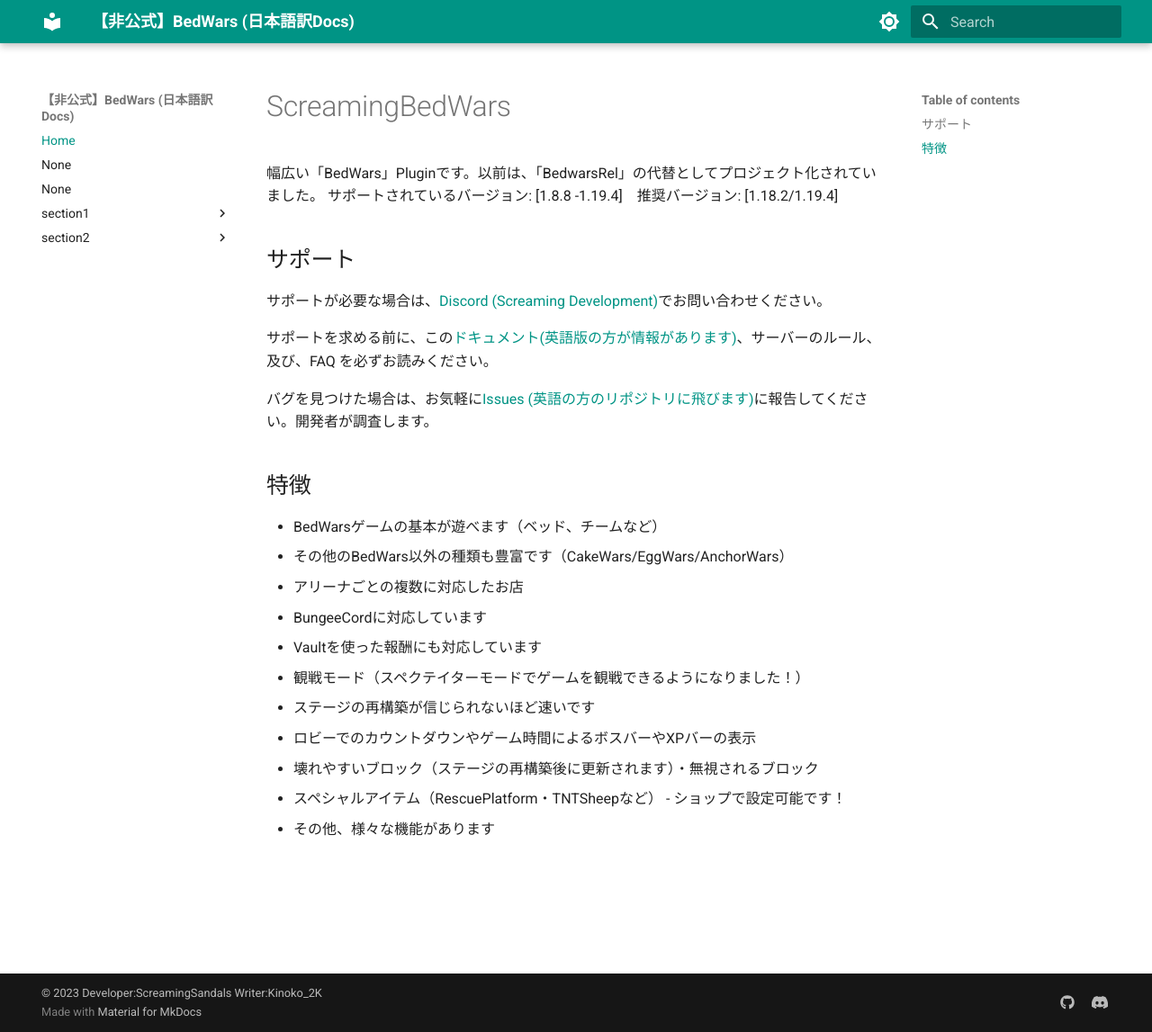
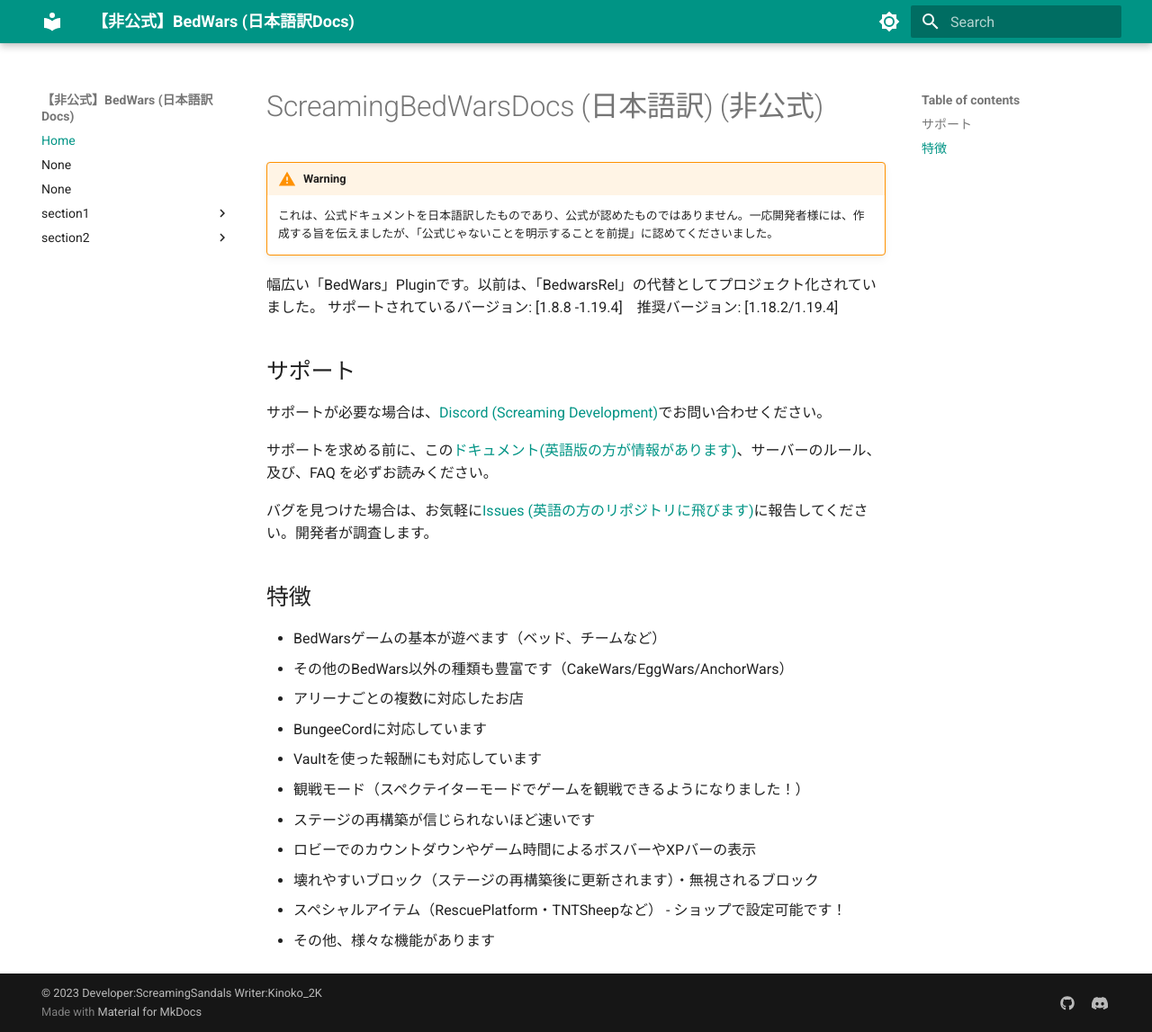
Before and after one commit to kinoko2k/BedWars_ja_docs, an MkDocs documentation site: the page built from docs/index.md, in a window 1280 px wide and 1147 px high. Shown: the whole window at 90% size. Built offline with MkDocs 1.6.1 and Material for MkDocs 9.7.7, drawn with Linux system fonts in a browser that asks for light colours.

Commit message:
Docs: Warning

```diff
--- a/docs/index.md
+++ b/docs/index.md
@@ -1,4 +1,7 @@
-# ScreamingBedWars
+# ScreamingBedWarsDocs (日本語訳) (非公式)
+
+!!! Warning
+    これは、公式ドキュメントを日本語訳したものであり、公式が認めたものではありません。一応開発者様には、作成する旨を伝えましたが、「公式じゃないことを明示することを前提」に認めてくださいました。
 
 幅広い「BedWars」Pluginです。以前は、「BedwarsRel」の代替としてプロジェクト化されていました。
 サポートされているバージョン: \[1.8.8 -1.19.4\]　推奨バージョン: \[1.18.2/1.19.4\]
```
